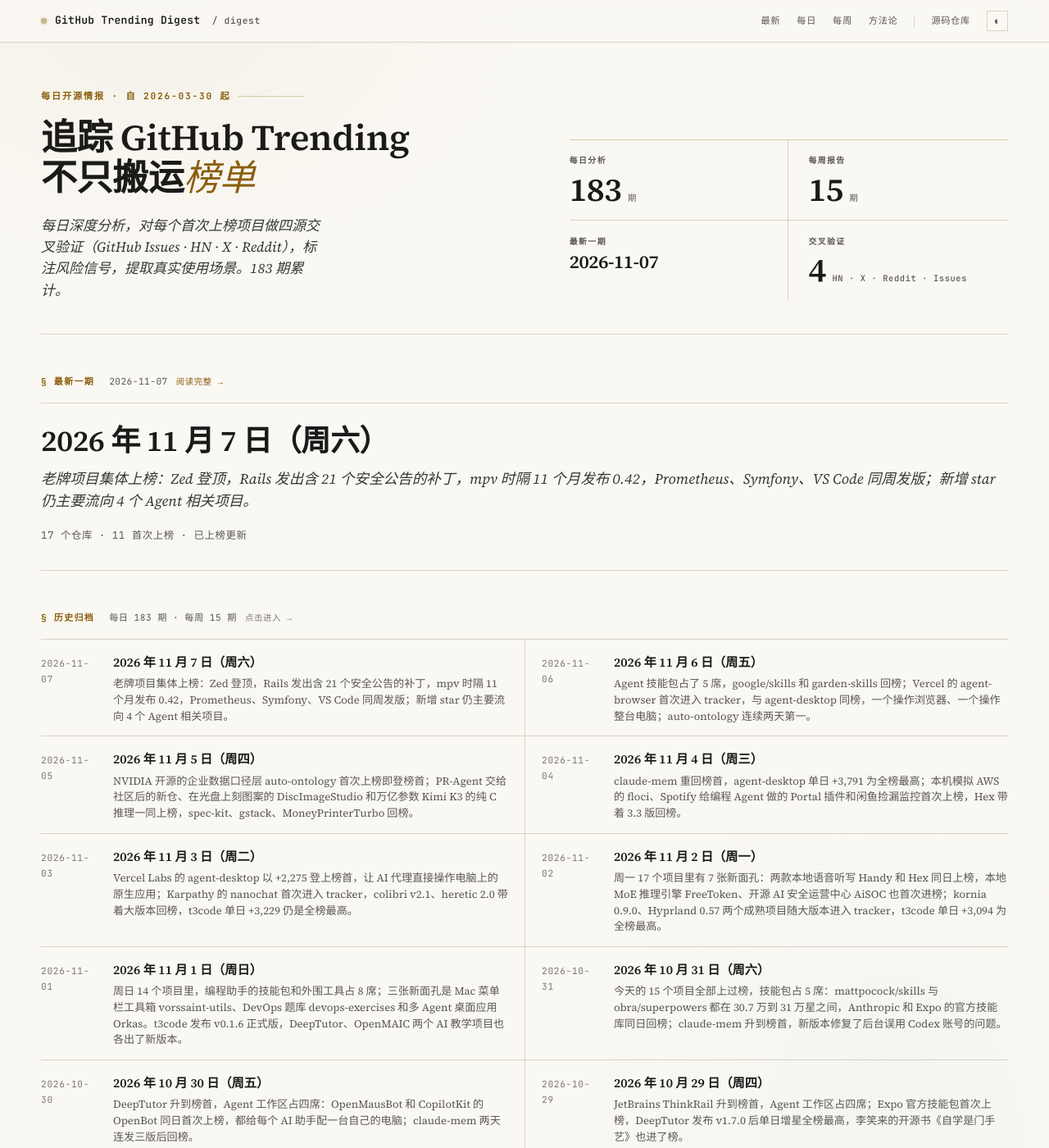
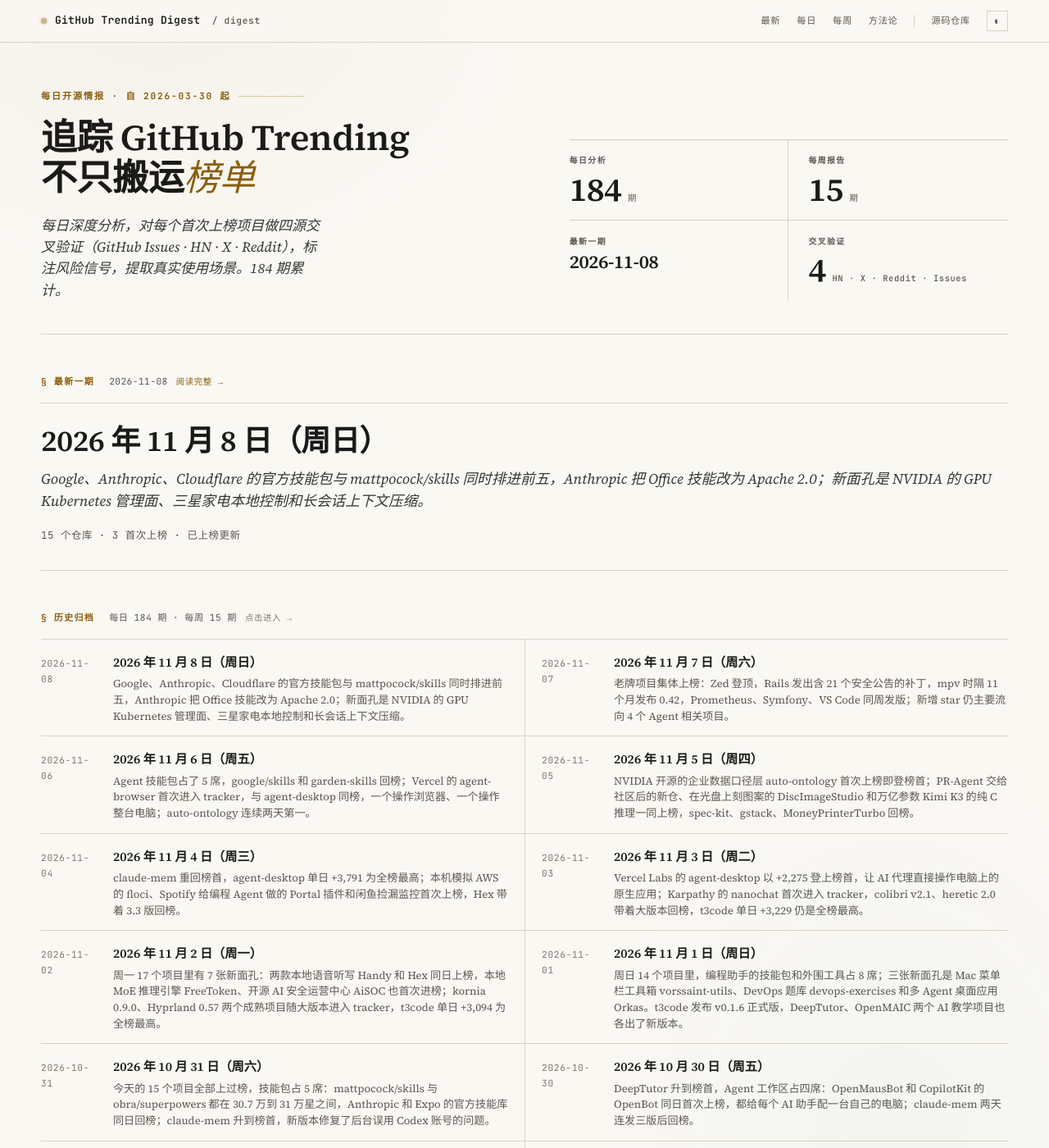
Before and after one commit to maxzyma/github-trending-digest, a Jekyll site: the page built from index.md, in a window 1280 px wide and 1400 px high. Shown: the whole window at 82% size. Built offline with Jekyll 4.4.1, drawn with Linux system fonts in a browser that asks for light colours; some of the changed lines change nothing that is shown; some of the changed text lies outside the part shown.

Commit message:
daily: 2026-11-08 public archive

```diff
--- /dev/null
+++ b/daily/2026-11-08-analysis.md
@@ -0,0 +1,212 @@
+---
+layout: daily
+date: 2026-11-08
+title: GitHub Trending 深度分析 — 2026 年 11 月 8 日（周日）
+subtitle: Google、Anthropic、Cloudflare 的官方技能包与 mattpocock/skills 同时排进前五，Anthropic 把 Office 技能改为 Apache 2.0；新面孔是 NVIDIA 的 GPU Kubernetes 管理面、三星家电本地控制和长会话上下文压缩。
+total: 15
+new_count: 3
+new_repos:
+  - repo: mbillow/localthings
+    stars: 1070
+    star_delta: 186
+    lang: Python
+    source_strength: 中
+    risk_tags: ['dependency', 'stability', 'compliance', 'privacy', 'bus_factor']
+  - repo: ranxianglei/billion-context
+    stars: 4636
+    star_delta: 191
+    lang: TypeScript
+    source_strength: 中
+    risk_tags: ['效果宣称', 'privacy', 'stability', 'bus_factor']
+  - repo: dsx-ai-factory/nvke
+    stars: 570
+    star_delta: 123
+    lang: Go
+    source_strength: 中
+    risk_tags: ['stability', 'dependency', 'cost']
+updated_repos:
+  - repo: cloudflare/security-audit-skill
+    change: ↑14
+    days_listed: 2
+  - repo: google/skills
+    change: ↑7
+    days_listed: 3
+  - repo: mattpocock/skills
+    change: ↑11
+    days_listed: 6
+  - repo: prometheus/prometheus
+    change: ↑2
+    days_listed: 2
+  - repo: astral-sh/ruff
+    change: ↑7
+    days_listed: 2
+  - repo: zed-industries/zed
+    change: ↓12
+    days_listed: 2
+---
+
+# GitHub Trending 深度分析 — 2026 年 11 月 8 日（周日）
+
+_Google、Anthropic、Cloudflare 的官方技能包与 mattpocock/skills 同时排进前五，Anthropic 把 Office 技能改为 Apache 2.0；新面孔是 NVIDIA 的 GPU Kubernetes 管理面、三星家电本地控制和长会话上下文压缩。_
+
+_项目总数: 15 | 首次上榜: 3 | 重新上榜: 6 | 已上榜更新: 6 | 数据源: https://github.com/trending_
+
+## 本日主线
+
+**主线一：榜单地图 — 老项目潮退去，Agent 技能包重新占住前排。** 昨天上榜的 Rails、React、Angular、VS Code、Rust 等 11 项今天全部离榜，榜单从 17 项缩到 15 项。今日可分 5 组：
+
+- **Agent 技能包**（4 项，最大盘）：`cloudflare/security-audit-skill`（↑14，#2，+2,085）、`google/skills`（↑7，#3）、`mattpocock/skills`（↑11，#4，+1,100）、`anthropics/skills`（RE，#5）
+- **Agent 运行环境与工具**（3 项）：`vercel-labs/agent-browser`（RE 榜首）、`milind-soni/OpenMausBot`（RE，#9，+1,955）、`ranxianglei/billion-context`（NEW，#14）
+- **开发工具与基础设施**（4 项）：`prometheus/prometheus`（↑2，#7）、`astral-sh/ruff`（↑7，#10）、`zed-industries/zed`（↓12，#13）、`dsx-ai-factory/nvke`（NEW，#15）
+- **前端与设计系统**（2 项）：`meta/astryx`（RE，#6，原 facebook/astryx）、`tailwindlabs/tailwindcss`（RE，#11）
+- **其他**（2 项）：`sherlock-project/sherlock`（RE，#8，按用户名查社交账号的 OSINT 工具）、`mbillow/localthings`（NEW，#12，三星家电本地控制）
+
+4 个技能包今天合计涨 4,018 星，约占全榜 10,433 星的 39%。3 个 NEW 都不是 AI 应用，分别落在 GPU 云、智能家居和 Agent 成本控制上。
+
+**主线二：技能包进入官方分发阶段，许可和格式都在收敛。** 前五名里有三家公司的官方技能仓。Anthropic 在 11-06 把 docx、pdf、pptx、xlsx 四个 Office 技能改为 Apache 2.0（#2146），此前它们和仓库里其他技能用的不是同一份许可；想把这几个技能改造后放进自家产品的团队，现在可以按 Apache 2.0 处理。Google 在 11-06 新增排查 Cloud TPU 上 Pathways 工作负载的技能，11-07 更新了 Gemini Interactions API 技能里的 Agent ID。Cloudflare 的安全审计技能最后一次提交仍在 9-14。
+
+同一方向也出现在工具侧：agent-browser 11-03 的 v0.41.2 支持 `skills get <name> --ref <ref>` 按需加载单个参考文档，Meta 的 astryx 设计系统自带 CLI 和 MCP，让编码助手直接查组件文档、搭页面。把文档写成 Agent 能按需读取的技能或 MCP 工具，正在成为开源项目和大厂 SDK 的常规交付物。
+
+**主线三：三个新项目各自对准一笔具体开销。**
+
+- **localthings** 让 Home Assistant 绕过三星 SmartThings 云，直接在局域网里控制三星洗衣机、冰箱和空调。三星 6 月宣布 SmartThings API 改收月费（4.99 美元）；据 localsmarthomeguide 转述，SmartThings 11-04 发帖称现有 Home Assistant 集成 12-15 后将停止工作。
+- **billion-context** 是夹在编码 Agent 和模型 API 之间的上下文压缩代理，面向用 100K–200K 窗口模型跑长会话、想压 token 账单的用户。
+- **NVKE** 是 NVIDIA 官方的预览版 GPU Kubernetes 管理面，给 GPU 云服务商在自有裸金属上提供类似 GKE/EKS 的托管集群，11-06 上了 HN 首页（124 分）。
+
+**主线四：榜单解读提醒 — stars/subscribers 比要和 issue 活跃度一起看。** OpenMausBot 11-02 离榜后 6 天又涨了 6,459 星，subscribers 只有 41，比值约 416:1；cloudflare/security-audit-skill 近两个月没有提交，今天日增 +2,085 排到 #2。两者的热度都对不上仓库变化。反方向的例子是 billion-context（约 463:1）和 localthings（约 214:1）：比值同样偏高，但前者 issue 编号已到 #5178、多位外部贡献者在提修复 PR，后者有 30 多位贡献者、已进 HACS 默认列表。只看比值会误判后两个项目。
+
+## 新上榜项目
+
+### [mbillow/localthings](https://github.com/mbillow/localthings) — NEW ⭐ 1,070（+186）| Python | 信源：中
+
+**它是什么**: 一个 Home Assistant 插件。装上后，家里的三星洗衣机、烘干机、冰箱、空调、烤箱和扫地机可以在局域网内直接接受控制和上报状态，不再经过三星的 SmartThings 云和账号。
+
+**解决什么问题**: Home Assistant 原有的 SmartThings 集成走"云推送"，每条指令和状态都要绕一圈三星服务器。三星 6 月宣布 SmartThings API 改为每月 4.99 美元的付费计划；据 localsmarthomeguide 转述，SmartThings 11-04 发帖称现有集成 12-15 后停止工作。对三星家电，SmartThings 往往是接入 Home Assistant 的唯一途径。localthings 用家电本身支持的 OCF 协议（CoAP over DTLS，X.509 客户端证书认证）在本地通信，约 2022 年以前的部分旧机型走 TCP 8888 端口的 HTTPS 接口。
+
+**谁在用、怎么用**（来自 Issues/HA 论坛/博客）:
+- 冰箱和洗烘纯本地化：HA 论坛有用户反馈在三星 Foodcenter 冰箱上拿到了原先 SmartThings 提供的全部传感器；rutg3r.com 的博文标题就是"绕开 SmartThings API 付费墙"。
+- 社区扩展机型：#511 为洗衣机加程序档位自动发现，#268 给空气净化器加 AI Purify 模式，#659 请求支持 POWERbot R7040 扫地机（25 条评论）。
+
+**社区怎么评价**:
+- 正面: 外部 PR 持续扩充机型映射；讨论最热的 #435（127 条评论）在设计 PSK 与服务端认证设备的接入架构，说明贡献者在处理真实设备差异。
+- 负面: #504 报告 DTLS 握手时洗衣机和烘干机短暂掉 WiFi（已关闭）；#616 多联机空调发给客厅的指令启动了餐厅那台；#177、#335 一拖二空调的子机发现不了；#300 壁挂烤箱不响应。
+- 健康度: 1,070 stars、5 subscribers（约 214:1）、95 个 open issue/PR，仓库 2026-06-30 创建，11-02 发布 v0.36.0。30 多位贡献者，但作者 mbillow 一人 905 次提交。HN 只有一帖（1 分、0 评论），X、Reddit 未搜到讨论，讨论集中在 HA 社区论坛。
+
+**风险与争议**:
+- **dependency**: 认证依赖三星固件信任库里已公开的一条中间 CA 证书链（出自某 fork 的 README），三星轮换证书或改固件可能导致整体失效。
+- **stability**: 设备兼容靠逐个机型的映射表补齐，#616 说明多联机场景存在控错设备的实际风险。
+- **compliance**: 用公开证书链直连设备是否违反三星服务条款，目前没有定论。
+- **privacy**: 添加第一台设备时仍要联系一次三星服务器，家电本身也仍连着三星云。
+- **bus_factor**: 905 次提交来自同一人。
+
+**技术备注**: Python，MIT 许可，协议层基于 `QuiteYellow/SmartThings-Local`，已进入 HACS 默认列表。
+
+### [ranxianglei/billion-context](https://github.com/ranxianglei/billion-context) — NEW ⭐ 4,636（+191）| TypeScript | 信源：中
+
+**它是什么**: 一个装在本机的代理程序，夹在 Claude Code、Codex、OpenCode 这类编码 Agent 和模型 API 之间。它给对话加上"压缩、展开、搜索历史"几个工具，让模型自己决定把哪段旧对话折成摘要、需要原文时再展开，从而在小窗口模型上跑很长的单个会话。
+
+**解决什么问题**: 长会话一旦超出上下文窗口，宿主通常整段截断或做一次性摘要，细节丢失、token 开销也跟着历史长度增长。billion-context 把压缩交给模型按需进行，保留原文可回查。项目宣称支持 20 多个宿主，接入方式有原生插件、`bili <client>` 启动器和 URL 前缀三种。
+
+**谁在用、怎么用**（来自 Issues/中文社区）:
+- 提高缓存命中：#3198（50 条评论）里有用户做 A/B 对照，在 dsh 上缓存命中率从 85.6% 提到 91.2%。
+- 以插件形式接入 OpenCode 2.x：#809（89 条评论）。
+- 外部贡献者修适配问题：#4263（DashScope 上下文溢出识别）、#5178（151 条评论的 PR）。
+
+**社区怎么评价**:
+- 正面: Issue 区活跃，用户在提交真实运行数据和修复；作者还维护 QQ 群，三个群里两个已满。
+- 负面: #2176（52 条评论）报告非推理模式下模型吐出标签、对话异常终止。一篇 CSDN 实测文章称只省 31%–54% token，比"5 倍"保守得多。
+- 健康度: 4,636 stars、10 subscribers（约 463:1）、908 个 open issue/PR，仓库 2026-08-06 创建，11-07 发布 v0.1.213。8,032 次提交里作者占 3,689 次，第二名只有 50 次。HN、X、Reddit 均未搜到讨论，中文侧主要是 CSDN、头条、DEV.to 上的介绍稿，读起来接近推广文。
+
+**风险与争议**:
+- **效果宣称**: "省 5 倍 token"缺少可复现基准。仓内一份未署名的 1,500 项评测显示 LongMemEval-S 上省约 71%（约 3.5 倍），准确率从不压缩的 83.2% 降到 79.2%；"数十亿 token"出自作者自己的预印本。
+- **privacy**: 多个宿主通过安装本地 CA 证书解密 HTTPS 流量（cert-MITM）接入，等于让代理看到全部模型请求。
+- **stability**: 压缩不缩小宿主本地的会话文件；dsh 上消息到约 3 万条时，每轮要等几十秒。
+- **bus_factor**: 作者一人主导绝大多数提交。
+
+**技术备注**: TypeScript，MIT 许可，以 npm 包分发，向对话注入 `compress`、`decompress`、`search_context`、`acp_status` 四个工具。
+
+### [dsx-ai-factory/nvke](https://github.com/dsx-ai-factory/nvke) — NEW ⭐ 570（+123）| Go | 信源：中
+
+**它是什么**: NVIDIA 给 GPU 云服务商用的"自建托管 Kubernetes"。运营方在自己的裸金属 GPU 机房装上它，就能按需给客户创建、扩缩、升级彼此隔离的 Kubernetes 集群，效果类似在自家机房里搭一个 GKE 或 EKS。
+
+**解决什么问题**: GPU 云厂商要把同一批机器轮流租给不同客户，每次换租户都得擦盘、重新认证、交付干净的集群。NVKE 把这套流程收进一个管理面：机器由 NVIDIA Infra Controller（NICo）供给，节点上线前用 TPM 和 SPIFFE/SPIRE 做身份认证，节点镜像由配套项目 NVKR 构建。它是 NVIDIA DSX OS 里的 Kubernetes 层。
+
+**谁在用、怎么用**（来自 Issues/HN/媒体）:
+- 目标用户是 NVIDIA Cloud Partner 和大型 GPU 机房运营方，在 BlueField 网络隔离之上做多租户 Kubernetes（官方文档与 HN 讨论）。
+- 少量外部需求：#2097 希望 nvkectl 能配置 kubelet 的 maxPods。#2113 是尚未合并的 LaunchLayer 支持 PR，heise 报道里提到的这项支持目前还没进主线。
+
+**社区怎么评价**:
+- 正面: HN 11-06 的帖子 124 分、28 条评论，有人肯定 NVIDIA 把这套栈开源；heise 发了报道。
+- 负面: HN 批评集中在"太重、不可组合、绑定单一厂商"，认为它把 Cluster API、Kamaji、gpu-operator 几件事混在一起，普通 Kubernetes 本来就能调度 GPU。已关闭的 #1181 指出 controller API 没有 TLS、每个节点都开 NodePort、缺审计，#742 指出 etcd 默认不加密。
+- 健康度: 570 stars、10 subscribers（约 57:1）、182 个 open issue/PR，仓库 2026-08-04 创建，11-03 发布 v0.23.1。组织是 GitHub 认证的 NVIDIA 组织，贡献者多带 NVIDIA 后缀，属于公司团队开发；Issue 大多来自内部，X、Reddit 未搜到讨论。
+
+**风险与争议**:
+- **stability**: README 标明 Preview、不建议生产使用；默认不开 API 认证、走明文 HTTP，管理集群不能自我升级，也没有备份恢复方案。
+- **dependency**: 预览阶段只支持 NICo 一种基础设施来源，强绑定 NVIDIA DSX 参考栈。
+- **cost**: HN 有评论担心它日后进入 NVIDIA 软件付费订阅，目前只是猜测，没有官方信息。
+
+**技术备注**: Go，官方文档在 docs.nvidia.com/nvke；同一组织下还有 run-ai、model-streamer、topograph 等仓库。
+
+## 重新上榜项目
+
+### vercel-labs/agent-browser — RE（#1，上次上榜 2026-11-06）
+
+- **Stars**: 46,868（今日 +190，较 11-06 的 45,931 累计 +937）
+- **更新**: 11-03 发布 v0.41.2：`skills get <name> --ref <ref>` 可按需加载单个参考文档，核心技能文档瘦身；Chrome 有带 CVE 修复的新稳定版时给出警告（不阻断命令）；修复省略超时参数导致会话重启、裸 `open` 丢失 profile 等问题。10-29 的 v0.41.0 有破坏性变更：`@agent-browser/eve` 改用 MCP 工具目录，`navigate` 改名 `open`、`evaluate` 改名 `eval`，并修复了 MCP 参数能覆盖 `--allowed-domains` 等全局安全开关的问题。
+
+### anthropics/skills — RE（#5，上次上榜 2026-10-31）
+
+- **Stars**: 188,830（今日 +390，较 10-31 的 185,349 累计 +3,481）
+- **更新**: 11-06 把 docx、pdf、pptx、xlsx 四个 Office 技能改为 Apache 2.0，与仓库其他多数技能一致（#2146）；10-28 更新 mcp-builder 技能，改教 MCP TypeScript SDK v2（#2087）。
+
+### meta/astryx — RE（#6，上次上榜 2026-07-06，原 facebook/astryx）
+
+- **Stars**: 14,580（今日 +96，7 月首次上榜时约 1,800）
+- **更新**: 仓库已从 facebook/astryx 迁到 meta/astryx。这是 Meta 公开的内部 React 设计系统（官方称支撑 13,000+ 内部应用），150+ 无障碍组件，自带 CLI 和 MCP，要求 React 19 和 StyleX，仍标 Beta。11-06 至 11-07 连发 v0.7.9 到 v0.7.11。仓库有 405 个待合 PR，评论最多的是 vjeux 的 iOS 手势改进（#8084、#8125、#8139）；维护者在 #3335 承认 TabList 不符合 ARIA Tabs 规范。外部用户的使用反馈仍少，InfoQ 9 月发了报道。
+
+### sherlock-project/sherlock — RE（#8，上次上榜 2026-04-05）
+
+- **Stars**: 100,586（今日 +1,766）
+- **更新**: 无显著更新。最新版本仍是 9-08 的 v0.16.2，11-01 只改了 README 横幅布局。日增排全榜第三，找不到对应的版本或功能触发。
+
+### milind-soni/OpenMausBot — RE（#9，上次上榜 2026-11-02）
+
+- **Stars**: 17,050（今日 +1,955，较 11-02 的 10,591 累计 +6,459）
+- **更新**: 11-07 发布 v0.1.148（当天连发 v0.1.146 到 v0.1.148）：连接自建服务器统一为一个入口和一个 12 位配对码；Tailscale、手机连接等入口默认全部关闭、需手动开启；Bot 可以固定在"私有桌面"上运行，不再自动唤起云端虚拟机。open issue/PR 830 个，subscribers 41。
+
+### tailwindlabs/tailwindcss — RE（#11，上次上榜 2026-08-06）
+
+- **Stars**: 98,494（今日 +122，较 08-06 的 96,874 累计 +1,620）
+- **更新**: 11-02 发布 v4.3.4，新增 `@tailwindcss/turbopack`，让 Next.js 的 Turbopack 直接加载 Tailwind（#20367）；11-06 发布 v4.3.5，修复 `color-mix()` 缺少插值方法时崩溃、WebContainers 中 WASM 版本卡死等问题，并从 Turbopack 示例里删掉会破坏 CSS Modules 的 `as: '*.css'` 配置（#20660）。
+
+## 已上榜项目更新
+
+### cloudflare/security-audit-skill — ↑14（连续上榜 2 天，#2）
+
+- **Stars**: 65,799（今日 +2,085，较 11-07 的 64,105 增加 +1,694，累计 +55,035 since 2026-09-18）
+- **更新**: 无显著更新，最后一次提交仍是 9-14，没有发布过 release。日增是全榜第一。
+
+### google/skills — ↑7（连续上榜 3 天，#3）
+
+- **Stars**: 23,440（今日 +443，较 11-07 的 22,855 增加 +585）
+- **更新**: 11-07 把 gemini-interactions-api 技能里已退役的 `antigravity-preview-05-2026` Agent ID 换成 `antigravity-preview-09-2026`，用旧 ID 调用的读者需要同步修改；11-06 去掉 BannerAd 上不准确的弃用标记。没有正式 release。
+
+### mattpocock/skills — ↑11（连续上榜 6 天，#4）
+
+- **Stars**: 317,761（今日 +1,100，较 11-07 的 316,767 增加 +994）
+- **更新**: 无显著更新，最新仍是 10-29 的 v1.3.2，最后一次提交在 10-31。
+
+### prometheus/prometheus — ↑2（连续上榜 2 天，#7）
+
+- **Stars**: 67,452（今日 +322，较 11-07 的 67,195 增加 +257）
+- **更新**: 11-06 修复 mmap-only 恢复后的数据追加问题（#19722），TSDB 开始统计提交情况并计数重复时间戳丢弃（#19711）；11-07 在 CONTRIBUTING.md 写明 AI 机器人 PR 的评审规则（#20357）。版本仍是 11-05 的 3.16.0。
+
+### astral-sh/ruff — ↑7（连续上榜 2 天，#10）
+
+- **Stars**: 50,986（今日 +350，较 11-07 的 50,705 增加 +281）
+- **更新**: 版本仍是 11-05 的 0.17.4。11-07 的提交集中在类型检查器 ty 的性能，包括合并类 MRO 时避免重复扫描（#30095）、遇到第一个不兼容重载后停止匹配（#30147）。
+
+### zed-industries/zed — ↓12（连续上榜 2 天，#13）
+
+- **Stars**: 94,300（今日 +1,114，较 11-07 的 93,664 增加 +636）
+- **更新**: 无新版本，仍是 11-04 的 1.27.0 和 1.28.0-pre。11-07 合入在不可切换的标签页上隐藏只读开关（#66650）。
--- /dev/null
+++ b/daily/2026-11-08.md
@@ -0,0 +1,21 @@
+# GitHub Trending 每日榜单 — 2026 年 11 月 8 日（周日）
+
+| # | 项目 | Stars | 今日 | 排名变化 |
+|---|------|-------|------|---------|
+| 1 | [vercel-labs/agent-browser](https://github.com/vercel-labs/agent-browser) | 46,868 | +190 | RE |
+| 2 | [cloudflare/security-audit-skill](https://github.com/cloudflare/security-audit-skill) | 65,799 | +2,085 | ↑14 |
+| 3 | [google/skills](https://github.com/google/skills) | 23,440 | +443 | ↑7 |
+| 4 | [mattpocock/skills](https://github.com/mattpocock/skills) | 317,761 | +1,100 | ↑11 |
+| 5 | [anthropics/skills](https://github.com/anthropics/skills) | 188,830 | +390 | RE |
+| 6 | [meta/astryx](https://github.com/meta/astryx) | 14,580 | +96 | RE |
+| 7 | [prometheus/prometheus](https://github.com/prometheus/prometheus) | 67,452 | +322 | ↑2 |
+| 8 | [sherlock-project/sherlock](https://github.com/sherlock-project/sherlock) | 100,586 | +1,766 | RE |
+| 9 | [milind-soni/OpenMausBot](https://github.com/milind-soni/OpenMausBot) | 17,050 | +1,955 | RE |
+| 10 | [astral-sh/ruff](https://github.com/astral-sh/ruff) | 50,986 | +350 | ↑7 |
+| 11 | [tailwindlabs/tailwindcss](https://github.com/tailwindlabs/tailwindcss) | 98,494 | +122 | RE |
+| 12 | [mbillow/localthings](https://github.com/mbillow/localthings) | 1,070 | +186 | NEW |
+| 13 | [zed-industries/zed](https://github.com/zed-industries/zed) | 94,300 | +1,114 | ↓12 |
+| 14 | [ranxianglei/billion-context](https://github.com/ranxianglei/billion-context) | 4,636 | +191 | NEW |
+| 15 | [dsx-ai-factory/nvke](https://github.com/dsx-ai-factory/nvke) | 570 | +123 | NEW |
+
+> 数据源：<https://github.com/trending> · 抓取于 2026-11-08
--- a/index.md
+++ b/index.md
@@ -48,6 +48,7 @@
 
 ## Daily Analysis
 
+- [2026-11-08](daily/2026-11-08-analysis) — Google、Anthropic、Cloudflare 的官方技能包与 mattpocock/skills 同时排进前五，Anthropic 把 Office 技能改为 Apache 2.0；新面孔是 NVIDIA 的 GPU Kubernetes 管理面、三星家电本地控制和长会话上下文压缩。
 - [2026-11-07](daily/2026-11-07-analysis) — 老牌项目集体上榜：Zed 登顶，Rails 发出含 21 个安全公告的补丁，mpv 时隔 11 个月发布 0.42，Prometheus、Symfony、VS Code 同周发版；新增 star 仍主要流向 4 个 Agent 相关项目。
 - [2026-11-06](daily/2026-11-06-analysis) — Agent 技能包占了 5 席，google/skills 和 garden-skills 回榜；Vercel 的 agent-browser 首次进入 tracker，与 agent-desktop 同榜，一个操作浏览器、一个操作整台电脑；auto-ontology 连续两天第一。
 - [2026-11-05](daily/2026-11-05-analysis) — NVIDIA 开源的企业数据口径层 auto-ontology 首次上榜即登榜首；PR-Agent 交给社区后的新仓、在光盘上刻图案的 DiscImageStudio 和万亿参数 Kimi K3 的纯 C 推理一同上榜，spec-kit、gstack、MoneyPrinterTurbo 回榜。
```
